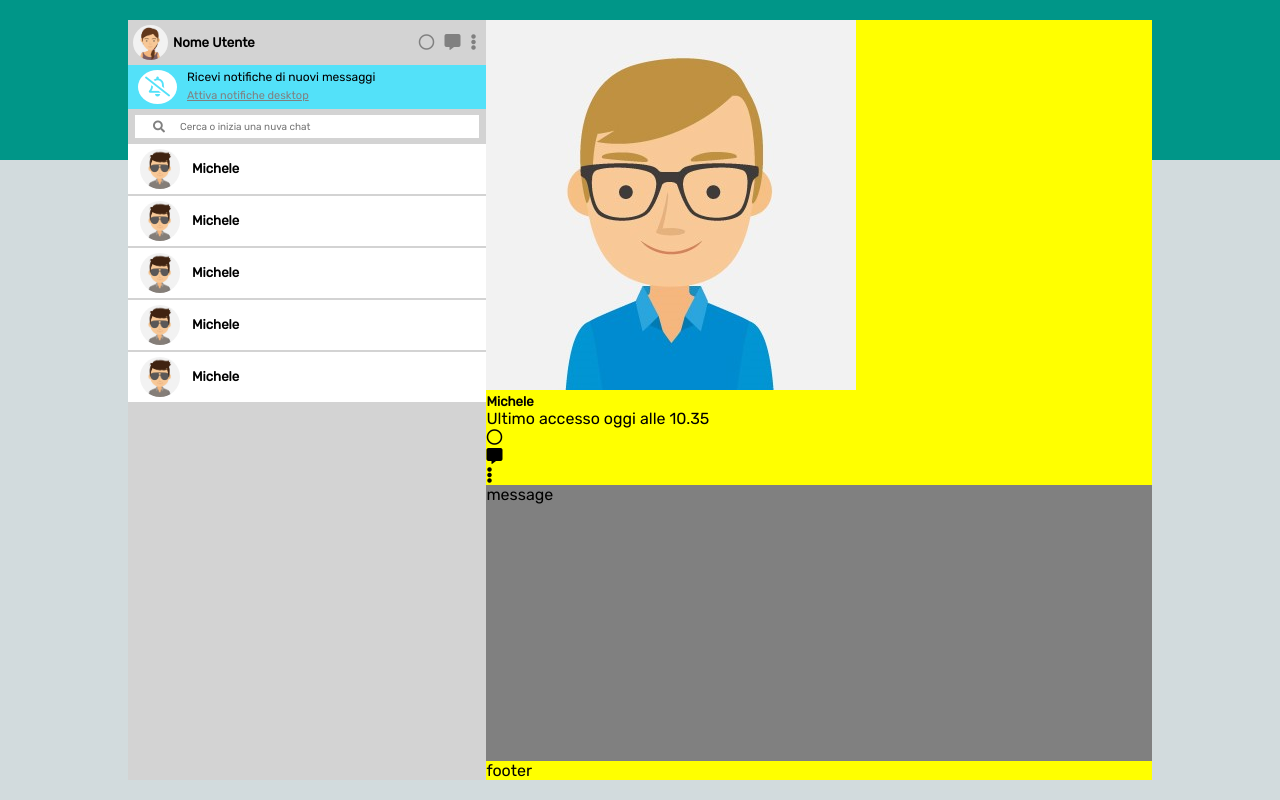
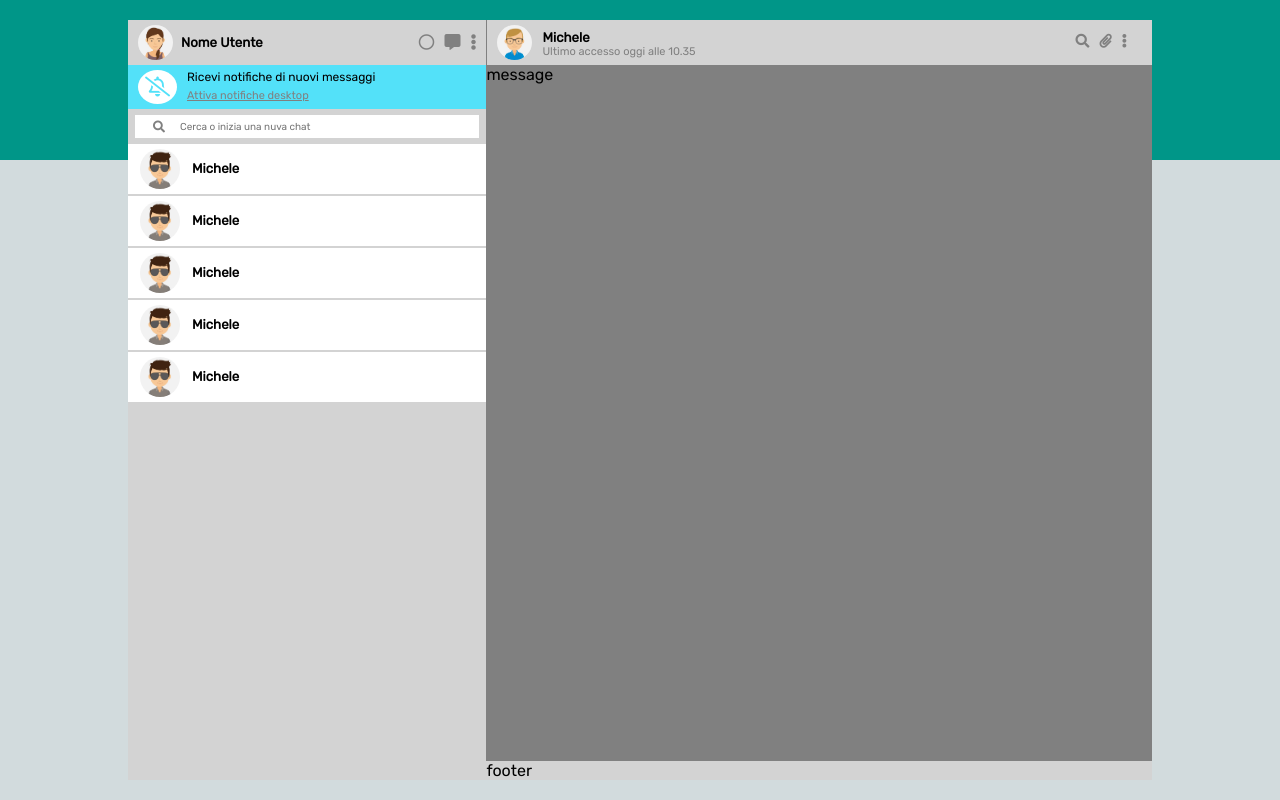
Before and after one commit to OsamaPaiola/js-html-css-boolzap, a plain HTML site: page index.html in a window 1280 px wide. Drawn offline with nearby package versions, Linux system fonts and the light colour scheme.

Commit message:
css -header cont

```diff
--- a/css/style.css
+++ b/css/style.css
@@ -47,20 +47,19 @@ li {
 }
 
 .utente img {
+  margin-left: 5px;
   height: 35px;
   border-radius: 50%;
-  flex-basis: 10%;
 }
 
 .utente h5 {
-  margin: 0 5px;
-  flex-basis: 60%;
-
+  margin: 0 8px;
+  flex-grow: 1;
 }
 
 .utente ul {
   display: flex;
-  flex-basis: 30%;
+  /* flex-basis: 30%; */
   justify-content: flex-end;
   margin-right: 5px;
 }
@@ -149,14 +148,8 @@ li {
 }
 
 
-
-
-
-
-
-
-
-/* section content */
+/* <!-- SECTION CONTENT --> */
+/* general */
 .content  {
   flex-basis: 65%;
   background-color: grey;
@@ -166,9 +159,51 @@ li {
 
 .cont-header,
 .cont-footer {
-background-color: yellow;
+background-color: #d3d3d3;
 }
 
 .cont-main {
   flex-grow: 1;
 }
+
+/* cont header */
+.chat {
+  display: flex;
+  padding: 5px;
+  border-left: 1px solid gray;
+}
+
+.chat img {
+  height: 35px;
+  border-radius: 50%;
+  margin-left: 5px;
+}
+
+.chat span {
+  margin: 0 10px;
+  flex-grow: 1
+}
+
+.chat span h5{
+  margin-top: 5px;
+}
+
+.chat span p {
+  font-size: 11px;
+  color: grey;
+}
+
+.chat ul {
+  display: flex;
+  margin-top: 6px;
+  margin-right: 15px
+}
+
+.chat ul li {
+  margin: 0 5px;
+}
+
+.chat ul li i{
+  font-size: 14px;
+  color: grey;
+}
--- a/index.html
+++ b/index.html
@@ -79,14 +79,16 @@
         <section class="cont-header">
           <div class="chat">
             <img src="./img/avatar_3.jpg" alt="">
-            <h5>Michele</h5>
-            <p>Ultimo accesso oggi alle 10.35</p>
+            <span>
+              <h5>Michele</h5>
+              <p>Ultimo accesso oggi alle 10.35</p>
+            </span>
             <ul>
               <li>
-                <i class="far fa-circle"></i>
+                <i class="fas fa-search"></i>
               </li>
               <li>
-                <i class="fas fa-comment-alt"></i>
+                <i class="fas fa-paperclip"></i>
               </li>
               <li>
                 <i class="fas fa-ellipsis-v"></i>
```
